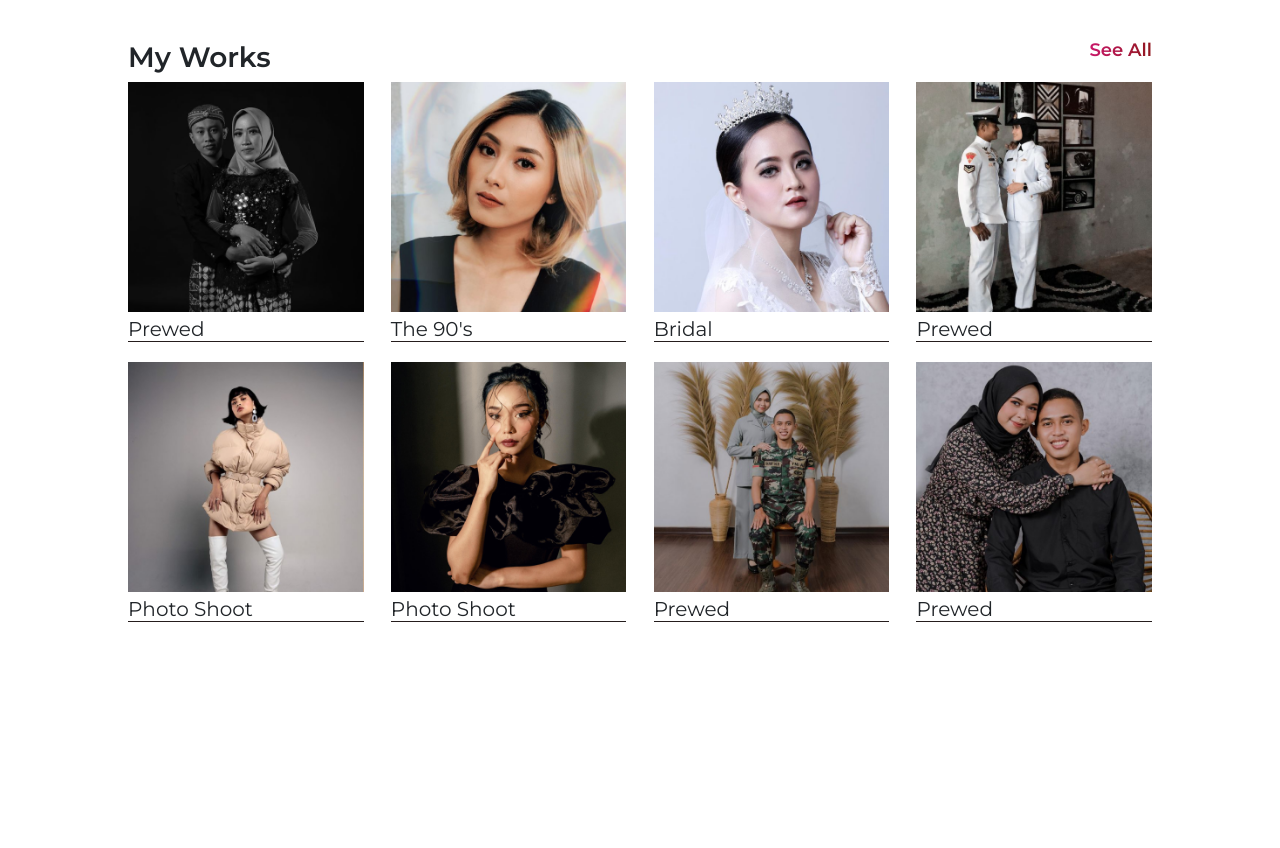
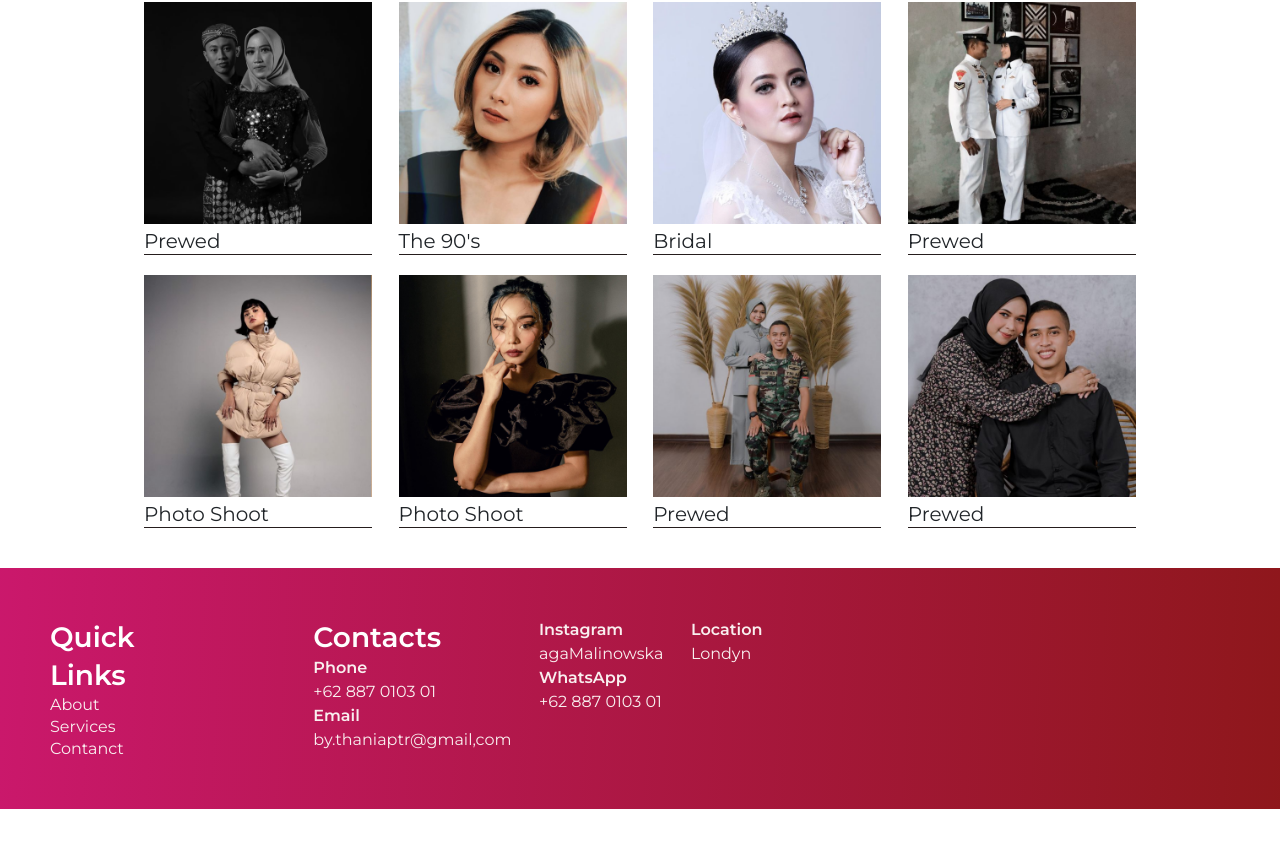
Before and after one commit to ogonekmateusz/agamua, a React (Vite) app: page / in a window 1280 px wide. Shown: the part 2288-3136 px from the top of the page. After the commit the page ends 3097 px from the top, so only its background shows below. Built offline with nearby package versions, Linux system fonts and the light colour scheme.

Commit message:
Add footer with responsive view

```diff
--- a/src/App.jsx
+++ b/src/App.jsx
@@ -14,6 +14,9 @@ import ".//assets/services.css"
 
 import MyWorks from "./components/MyWorks.jsx";
 import "./assets/myWorks.css"
+
+import Footer from "./components/Footer.jsx";
+import "./assets/footer.css"
 function App() {
   return (
     <Router>
@@ -27,6 +30,7 @@ function App() {
             <AboutMe/>
             <Services></Services>
             <MyWorks></MyWorks>
+            <Footer></Footer>
           </Route>
         </Switch>
       </div>
--- /dev/null
+++ b/src/assets/footer.css
@@ -0,0 +1,63 @@
+.footer{
+    background-image: var(--pink-gradient);
+    padding: 50px;
+}
+.footer-container{
+    display: flex;
+    justify-content: space-around !important;
+}
+.f-links-title,.f-contact-title{
+    font-size: 28px;
+    color: white;
+    font-weight: 600;
+    line-height: 38.19px;
+}
+.footer-links{
+    margin-right: 100px;
+}
+.f-links-element{
+    font-weight: 400;
+    font-size: 16px !important;
+    line-height: 21.82px;
+    color: #F9EFEF;
+}
+.f-contact-bold-element{
+    font-weight: 600;
+    color: #F9EFEF;
+
+}
+.f-contact-element{
+    font-weight: 400;
+    color: #F9EFEF;
+
+}
+.footer-contact{
+    width: 80%;
+}
+.f-contact-block{
+    margin-right: 3%;
+}
+@media (max-width:662px){
+    .footer-container{
+        flex-direction: column;
+        align-items: center;
+    }
+    .footer-links{
+        width: 90%;
+    }
+    .footer-contact{
+        width: 90%;
+    }
+    .footer-contact{
+        flex-direction: column;
+    }
+    .footer-links{
+        margin: 0;
+    }
+    .f-contact-block{
+        margin: 0;
+    }
+    .footer-contact>*>*{
+        margin-bottom: 10px;
+    }
+}
--- a/src/assets/myWorks.css
+++ b/src/assets/myWorks.css
@@ -1,10 +1,9 @@
 .works-bg{
-    height: 1000px;
     background-color: var(--white);
+    padding: 20px;
 }
 .works-wrapper{
     width: 80%;
-    height: 800px;
 }
 .w-header-title{
     font-weight: 600;
@@ -39,8 +38,7 @@
 }
 .w-example-photo{
     width: 100%;
-    height: 100%;
-    margin-bottom: 5px;
+     margin-bottom: 5px;
 }
 .w-example-title{
     font-size: 20px;
--- /dev/null
+++ b/src/components/Footer.jsx
@@ -0,0 +1,35 @@
+const Footer = () => {
+    return (
+        <div className="footer">
+            <div className="footer-container d-flex">
+                <div className="footer-links d-flex flex-column">
+                    <div className="f-links-title">Quick Links</div>
+                    <div className="f-links-element">About</div>
+                    <div className="f-links-element">Services</div>
+                    <div className="f-links-element">Contanct</div>
+                </div>
+                <div className="footer-contact d-flex">
+                    <div className="f-contact-block">
+                        <div className="f-contact-title">Contacts</div>
+                        <div className="f-contact-bold-element">Phone</div>
+                        <div className="f-contact-element">+62 887 0103 01</div>
+                        <div className="f-contact-bold-element">Email</div>
+                        <div className="f-contact-element">by.thaniaptr@gmail,com</div>
+                    </div>
+                    <div className="f-contact-block">
+                        <div className="f-contact-bold-element">Instagram</div>
+                        <div className="f-contact-element">agaMalinowska</div>
+                        <div className="f-contact-bold-element">WhatsApp</div>
+                        <div className="f-contact-element">+62 887 0103 01</div>
+                    </div>
+                    <div className="f-contact-block">
+                        <div className="f-contact-bold-element">Location</div>
+                        <div className="f-contact-element">Londyn</div>
+                    </div>
+                </div>
+            </div>
+        </div>
+     );
+}
+
+export default Footer;
```
